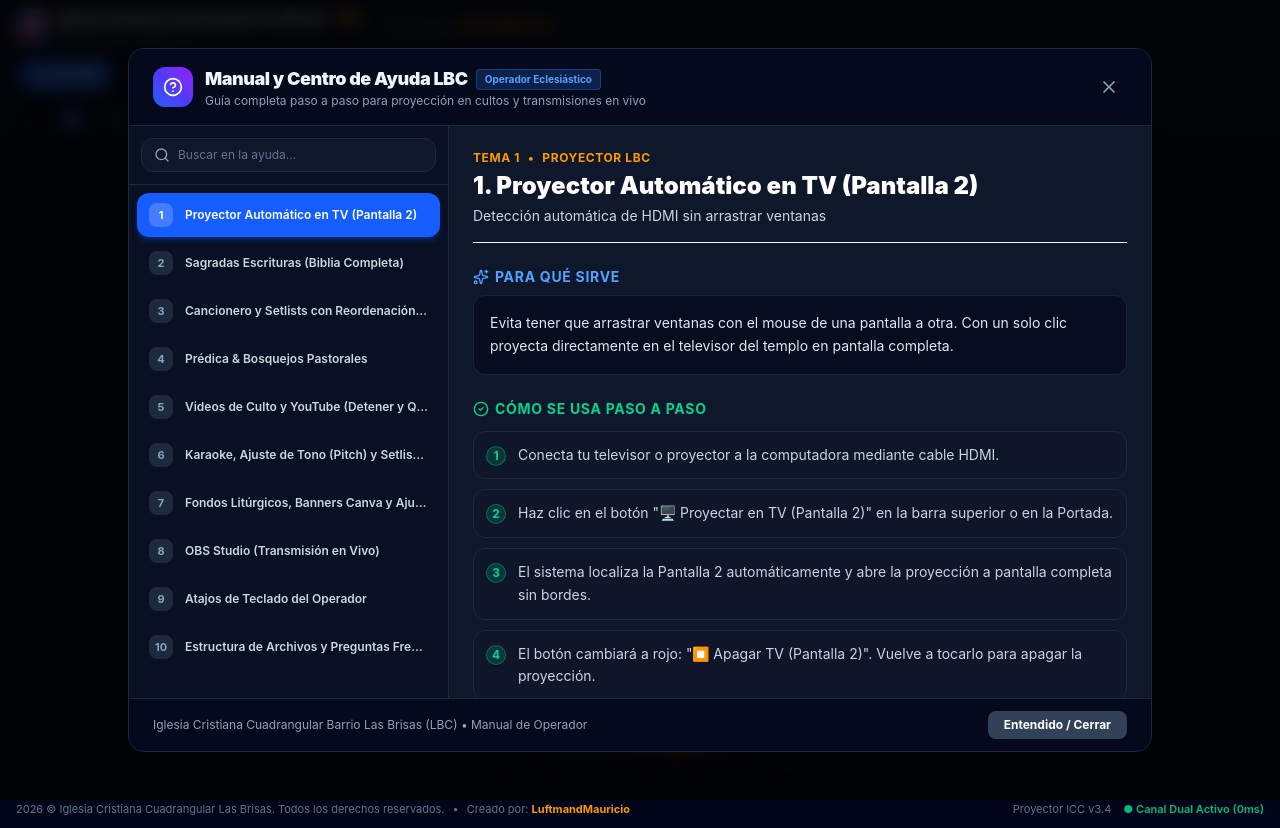
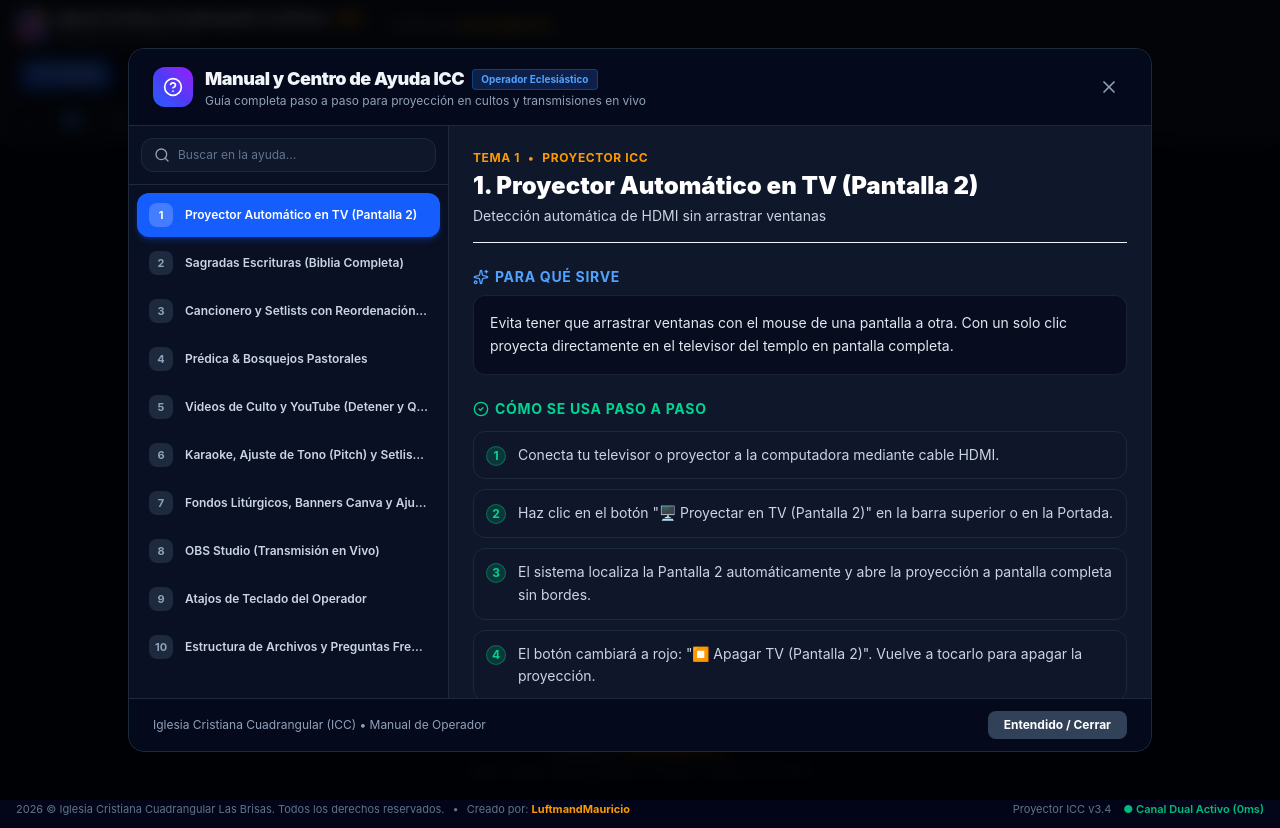
Before and after one commit to luftman2415/proyector-lbc, a React (Vite) app: page / in a window 1280 px wide. Both pictures are taken after a click on the button "Ayuda". Built offline with nearby package versions, Linux system fonts and the light colour scheme.

Commit message:
Add files via upload

```diff
--- a/src/components/HelpModal.tsx
+++ b/src/components/HelpModal.tsx
@@ -87,7 +87,7 @@ const TEMAS_AYUDA: HelpTopic[] = [
       detallesImportantes: [
         'El botón "✏️ Editar Letra" guarda automáticamente los cambios en tu repertorio permanente y actualiza la proyección en vivo si la estás mostrando.',
         'El botón "+ Nueva" te permite agregar alabanzas nuevas que no estén en el cancionario.',
-        'El botón "+ Cargar JSON" importa cancioneros externos como "Corario.json" o "Mi Cancionero.json".'
+        'El botón "+ Cargar Cancionero" importa cancioneros en formato .JSON y también archivos nativos .JS de la iglesia anterior (Canciones.js, Corario IPUC castilla.js, Himnario Lluvias de Bendicion.js, Infantiles.js, Manantial de Inspiracion.js, Mi Cancionero.js) importando más de 500 canciones en 1 segundo sin tener que copiar letra por letra.'
       ],
       atajos: [
         { tecla: '➡️ Flecha Derecha', descripcion: 'Avanza a la siguiente estrofa o coro' },
@@ -197,7 +197,8 @@ const TEMAS_AYUDA: HelpTopic[] = [
       comoSeUsa: [
         'Abre OBS Studio en la computadora del templo.',
         'En Fuentes de tu escena, haz clic en "+" y elige "Navegador" (Browser Source).',
-        'En la URL, escribe: http://localhost:3000/obs.html (o pulsa "Copiar URL de OBS" desde la pestaña OBS Studio del proyector).',
+        'Método 1 (Archivo Local - Más Rápido y Directo): Marca la casilla "Archivo local" (Local file), pulsa "Examinar" y selecciona el archivo "public/obs.html" dentro de tu carpeta del proyecto.',
+        'Método 2 (URL Web con Servidor): Desmarca "Archivo local" y en la URL escribe: http://localhost:3000/obs.html (requiere tener abierto 2-EJECUTAR-PROGRAMA.bat).',
         'Configura el Ancho en 1920 y el Alto en 1080.',
         'Marca la casilla "Apagar fuente cuando no esté visible".',
         '¡Listo! Todo versículo, canción o anuncio que proyectes aparecerá con un elegante tercio inferior en la transmisión sin tapar el rostro de los hermanos.'
@@ -303,7 +304,7 @@ export const HelpModal: React.FC<HelpModalProps> = ({
             </div>
             <div>
               <div className="flex items-center gap-2">
-                <h2 className="text-lg font-black tracking-tight">Manual y Centro de Ayuda LBC</h2>
+                <h2 className="text-lg font-black tracking-tight">Manual y Centro de Ayuda ICC</h2>
                 <span className="text-[10px] font-bold px-2 py-0.5 rounded bg-blue-500/20 text-blue-400 border border-blue-500/30">
                   Operador Eclesiástico
                 </span>
@@ -400,7 +401,7 @@ export const HelpModal: React.FC<HelpModalProps> = ({
               <div className="flex items-center gap-2 text-xs font-bold text-amber-500 uppercase tracking-wider">
                 <span>Tema {temaActivo.numero}</span>
                 <span>•</span>
-                <span>Proyector LBC</span>
+                <span>Proyector ICC</span>
               </div>
               <h3 className={`text-2xl font-black ${esOscuro ? 'text-white' : 'text-slate-900'}`}>
                 {temaActivo.numero}. {temaActivo.titulo}
@@ -516,7 +517,7 @@ export const HelpModal: React.FC<HelpModalProps> = ({
           esOscuro ? 'border-slate-800 bg-slate-950/80 text-slate-400' : 'border-slate-200 bg-slate-100 text-slate-600'
         }`}>
           <div>
-            Iglesia Cristiana Cuadrangular Barrio Las Brisas (LBC) • Manual de Operador
+            Iglesia Cristiana Cuadrangular (ICC) • Manual de Operador
           </div>
           <button
             onClick={alCerrar}
```
